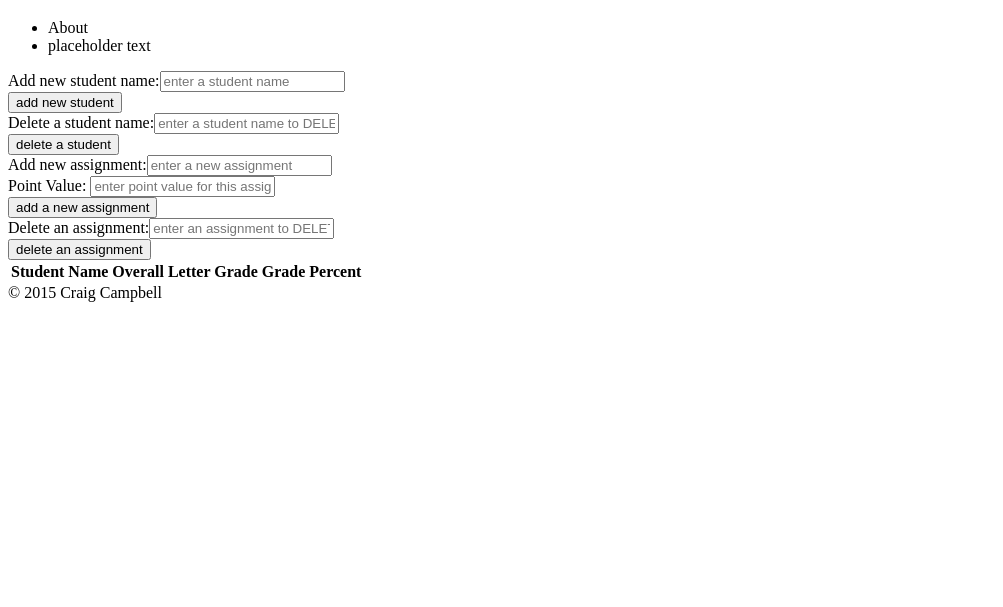
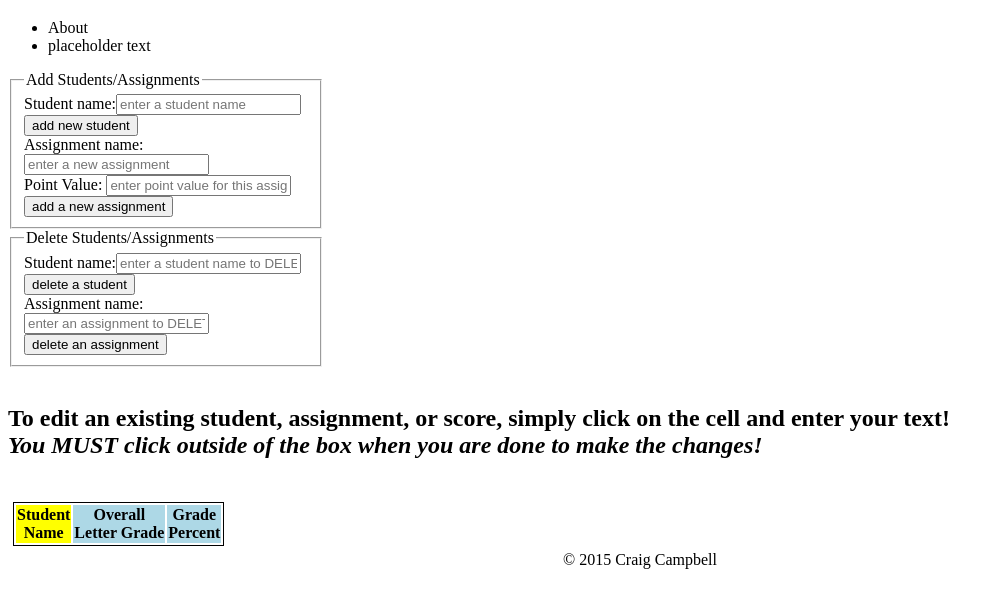
Before and after one commit to craigaaroncampbell/gradebook, a plain HTML site: page public/index.html in a window 1280 px wide. Shown: the part 61-668 px from the top of the page, without its empty margins (0-1003 px from the left). Drawn offline with Linux system fonts and the light colour scheme.

Commit message:
some css styling

```diff
--- a/public/css/style.css
+++ b/public/css/style.css
@@ -1,6 +1,4 @@
-/**{
-  border: 1px dashed red;
-}*/
+
 
 .editable{
   color: green;
@@ -12,14 +10,49 @@
   border: 1px solid purple;
 }
 
+#editing{
+  color: red;
+}
+
 h1 {
   color: blue;
 }
 
 td, th {
   min-width: 20px;
+  text-align: center;
 }
 
-#editing{
+form {
+  max-width: 25%;
+
+}
+
+.textInput {
   color: red;
 }
+
+footer {
+  text-align: center;
+}
+
+#table , td {
+  margin: 5px;
+  border: 1px solid black;
+  text-align: center;
+
+}
+
+.grades{
+  background-color: lightblue;
+}
+
+.students {
+  background-color: yellow;
+}
+.assignmentPoints{
+  color:blue;
+  text-align: center;
+  display: inline-block;
+
+}
--- a/public/index.html
+++ b/public/index.html
@@ -17,32 +17,46 @@
     </ul>
   </nav>
   <content>
-      <form><!-- what will the action file be? -->
-        Add new student name:<input type="text" id="studentName" placeholder="enter a student name"></input></br>
+    <form>  <!-- what will the action file be? -->
+    <fieldset>
+      <legend> Add Students/Assignments </legend>
+
+        Student name:<input class="textInput" type="text" id="studentName" placeholder="enter a student name"></input></br>
       <input id="addStudent" type="button" value="add new student">
-      </form>
-      <form><!-- what will the action file be? -->
-        Delete a student name:<input type="text" id="deleteStudentName" placeholder="enter a student name to DELETE"></input></br>
-      <input id="deleteStudent" type="button" value="delete a student">
-      </form>
-      <form> <!-- what will the action file be? -->
-         Add new assignment:<input type="text" id="assignmentName" placeholder="enter a new assignment"></input>
+      <br>
+         Assignment name:<input class="textInput" type="text" id="assignmentName" placeholder="enter a new assignment"></input>
          <br>
          Point Value:
-         <input id="pointValue" type="text" placeholder="enter point value for this assignment"></input>
-       </br>
-         <input id="addAssignment" type="button" value="add a new assignment">
+         <input class="textInput" id="pointValue" type="text" placeholder="enter point value for this assignment"></input>
+         <br>
+           <input id="addAssignment" type="button" value="add a new assignment">
+       </fieldset>
+       </form>
+
+
+      <form><!-- what will the action file be? -->
+        <fieldset>
+          <legend>Delete Students/Assignments</legend>
+        Student name:<input class="textInput" type="text" id="deleteStudentName" placeholder="enter a student name to DELETE"></input></br>
+      <input id="deleteStudent" type="button" value="delete a student">
+    <br>
+       Assignment name:<input class="textInput" type="text" id="deleteAssignmentName" placeholder="enter an assignment to DELETE"></input></br>
+       <input id="deleteAssignment" type="button" value="delete an assignment">
+     </fieldset>
       </form>
-       <form> <!-- what will the action file be? -->
-       Delete an assignment:<input type="text" id="deleteAssignmentName" placeholder="enter an assignment to DELETE"></input></br>
-       <input id="deleteAssignment" type="button" value="delete an assignment">
+      <br>
+      <h2>To edit an existing student, assignment, or score, simply click on the cell and enter your text!<br> <em>You MUST click outside of the box when you are done to make the changes!</em></h2>
+      <br>
       <table id="table">
+        <tbody>
         <tr>
-          <th>Student Name</th>
-          <th>Overall Letter Grade</th>
-          <th id="gradePercent">Grade Percent</th>
+          <th class="students">Student <br> Name</th>
+          <th class="grades">Overall <br> Letter Grade</th>
+          <th class="grades" id="gradePercent">Grade <br> Percent</th>
         </tr>
-      </table>
+        </tbody>
+        </table>
+
   </content>
 <footer> &copy 2015 Craig Campbell </footer>
   <script src="/public/js/jquery-2.1.4.min.js"></script>
--- a/public/js/app.js
+++ b/public/js/app.js
@@ -89,7 +89,7 @@ Student.prototype.removePoints = function(){
 
 
 Student.prototype.getPercentScore = function(){
- this.percentGrade = ((this.totalScore / totalPointsPossible) * 100) // display this using.toString() + "%" but keep it as a number here for  getting letter grade
+ this.percentGrade = ((this.totalScore / totalPointsPossible) * 100).toFixed(2) // display this using.toString() + "%" but keep it as a number here for  getting letter grade
 }
 
 Student.prototype.getLetterGrade = function() {
@@ -126,13 +126,13 @@ Student.prototype.addStudent = function(){  // adds student to the beginning of
 
 function renderStudents(){
   $('tr').find('.student').parent().remove(); //this will remove ALL tr with student class children
-  for (var i = 1; i < studentList.length; i++){
+  for (var i = 0; i < studentList.length; i++){
     console.log("studentList: ", studentList)
     studentList[i].getPercentScore();
     studentList[i].getLetterGrade();
     console.log(studentList[i].studentName + " : " + studentList[i].totalScore )
 
-    $('#table').append('<tr><td class="editable student" id="'  + studentList[i].studentName + '">' + studentList[i].studentName + '</td> <td id="letterGrade' + studentList[i].studentName+'">' + studentList[i].letterGrade + '</td> <td id="percentGrade'+ studentList[i].studentName +'">' + studentList[i].percentGrade + '</td></tr>');
+    $('#table').append('<tr><td class="editable student students" id="'  + studentList[i].studentName + '">' + studentList[i].studentName + '</td> <td class="grade grades" id="letterGrade' + studentList[i].studentName+'">' + studentList[i].letterGrade + '</td> <td class ="grade grades" id="percentGrade'+ studentList[i].studentName +'">' + studentList[i].percentGrade + '</td></tr>');
   }
 }
 
@@ -197,6 +197,7 @@ function renderAssignments(){
   var id;
   var placeholder = '';
   $('.assignment').remove();
+
   for (var i = 0; i < assignmentList.length; i++){ // go through assingment list
     for (var j = 0; j < studentList.length; j++) { // for EACH assignment, go through student list and make a new TD with student-assignment id
       if (scoreList[0] !== undefined) { // it there are score objects in the score array already, then go through the k loop
@@ -225,8 +226,6 @@ function renderAssignments(){
         scoreYet = false;
       }
       if (scoreYet === false){
-        console.log("OK LET'S PUT A BLANK ONE IN!");
-
           placeholder = '';
 
           var nameOfStudent = studentList[j].studentName
@@ -238,8 +237,9 @@ function renderAssignments(){
     } // end j loop  (move on to next assignemnt to render)
 
 
-    $('#gradePercent').after('<th class="editable assignment" id=' + assignmentList[i].assignmentName +'>' + assignmentList[i].assignmentName + '<br><table><tr><td>' + assignmentList[i].points +' pts</td></tr></table></th>'); //put put new table header  with assignemnt name after the  grade percent column (newest assignment to the left, older ones pushed to the right)
+    $('#gradePercent').after('<th class="editable assignment" id=' + assignmentList[i].assignmentName +'>' + assignmentList[i].assignmentName + '<br><table><tr><td class="editable assignmentPoints" id="points' + assignmentList[i].assignmentName + '">' + assignmentList[i].points +' pts</td></tr></table></th>'); //put put new table header  with assignemnt name after the  grade percent column (newest assignment to the left, older ones pushed to the right)
   } // end i loop
+
 }
 
 
@@ -267,7 +267,7 @@ function editCells(formerStudentText, formerAssignmentText){
 
   found = false;
   // used for seing if students or assignments have been duplicated
-  console.log("formerValue: " + formerStudentText);
+
   $('.clicked').text(''); // clear the old text
   $('<input>').attr({ type: 'text', id: 'editing'}).appendTo('.clicked'); // insert a text input box
   $('#editing').focus(); //put focus on the new text input box
@@ -289,9 +289,7 @@ function editCells(formerStudentText, formerAssignmentText){
         assignmentList.forEach(function(current, index, array){
           if (current.assignmentName === editValue){ //if this new edited value   WAS already in the assignment list then don't change anything! make it its original value. no duplicates!
           console.log("that was already in the list! So we're not changing anything!")
-          // $('.clicked').text(formerAssignmentText);  // keep the text the same as it was before
-          // $('.clicked').attr('id', formerStudentText); //keep id same as before
-          found = true;
+
           }
         }) // end for Each
 
@@ -326,7 +324,7 @@ function editCells(formerStudentText, formerAssignmentText){
             Object.setPrototypeOf(current, Score.prototype);
           })
 
-        $('.clicked').attr('class', 'editable assignment'); //make the table cell editable again
+        $('.clicked').removeClass('clicked'); //remove clicked class
       } // end if assignment
 
       // for editing student names
@@ -338,8 +336,6 @@ function editCells(formerStudentText, formerAssignmentText){
         studentList.forEach(function(current, index, array){
           if (current.studentName === editValue){ //if this new edited value   WAS already in the student list then don't change anything! make it its original value. no duplicates!
             console.log("that was already in the list! So we're not changing anything!")
-            // $('.clicked').text(formerStudentText);  // keep the text the same as it was before
-            // $('.clicked').attr('id', formerStudentText); //keep id same as before
             found = true;
           }
         }) //end forEach
@@ -469,6 +465,7 @@ $('table').on('click', '.editable',  function(){
     var newScore = new Score(storedName + storedAssignment , 0);
     scoreList.push(newScore);
   }
+
   else {
     console.log("neither assignment nor student nor score")
   }
@@ -541,7 +538,7 @@ $('#deleteAssignment').on('click', function(){
 
 
 function alphabetizeStudents(){
-
+  if (studentList.length > 1){
     /*
     the for loop always alphabetizes in one go when new students are addd because we start with one item then 2. The array is ALWAYS alphabetized before adding a new student, and becuause the student is beign added to the FRONT of the list (unshift), it always works.
     ****** HOWEVER, when changing names, the student would only be shifted by ONE cell up (but will go down as many as needed). so for students going UP (i.e to an earlier place in the alphabetized list) if that needs to be more than one cell up, then a loop is needed, and must be iterated through for each cell that the student shifts up.
@@ -566,4 +563,5 @@ function alphabetizeStudents(){
         break;
         }
     }//end while loop
+  }
 }//end alphabetizeStudents()
```
Lines whose indentation alone changed are shown as unchanged.
